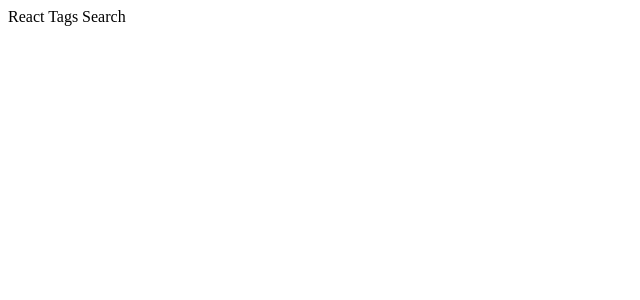
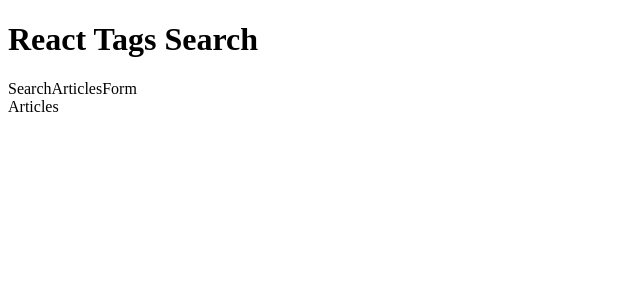
Before and after one commit to mk026/react-tags-search, a React (Vite) app: page / in a window 1280 px wide. Shown: the top 300 px of the page, without its empty margins (0-640 px from the left). Built offline with nearby package versions, Linux system fonts and the light colour scheme.

Commit message:
Create articles/search-articles-form components

```diff
--- a/src/App.tsx
+++ b/src/App.tsx
@@ -1,5 +1,14 @@
+import Articles from "./components/articles";
+import Layout from "./components/layout";
+import SearchArticlesForm from "./components/search-articles-form";
+
 function App() {
-  return <div>React Tags Search</div>;
+  return (
+    <Layout>
+      <SearchArticlesForm />
+      <Articles />
+    </Layout>
+  );
 }
 
 export default App;
--- /dev/null
+++ b/src/components/articles/Articles.tsx
@@ -0,0 +1,7 @@
+import { FC } from "react";
+
+const Articles: FC = () => {
+  return <div>Articles</div>;
+};
+
+export default Articles;
--- /dev/null
+++ b/src/components/articles/index.ts
@@ -0,0 +1 @@
+export { default } from "./Articles";
--- /dev/null
+++ b/src/components/search-articles-form/SearchArticlesForm.tsx
@@ -0,0 +1,7 @@
+import { FC } from "react";
+
+const SearchArticlesForm: FC = () => {
+  return <div>SearchArticlesForm</div>;
+};
+
+export default SearchArticlesForm;
--- /dev/null
+++ b/src/components/search-articles-form/index.ts
@@ -0,0 +1 @@
+export { default } from "./SearchArticlesForm";
```
